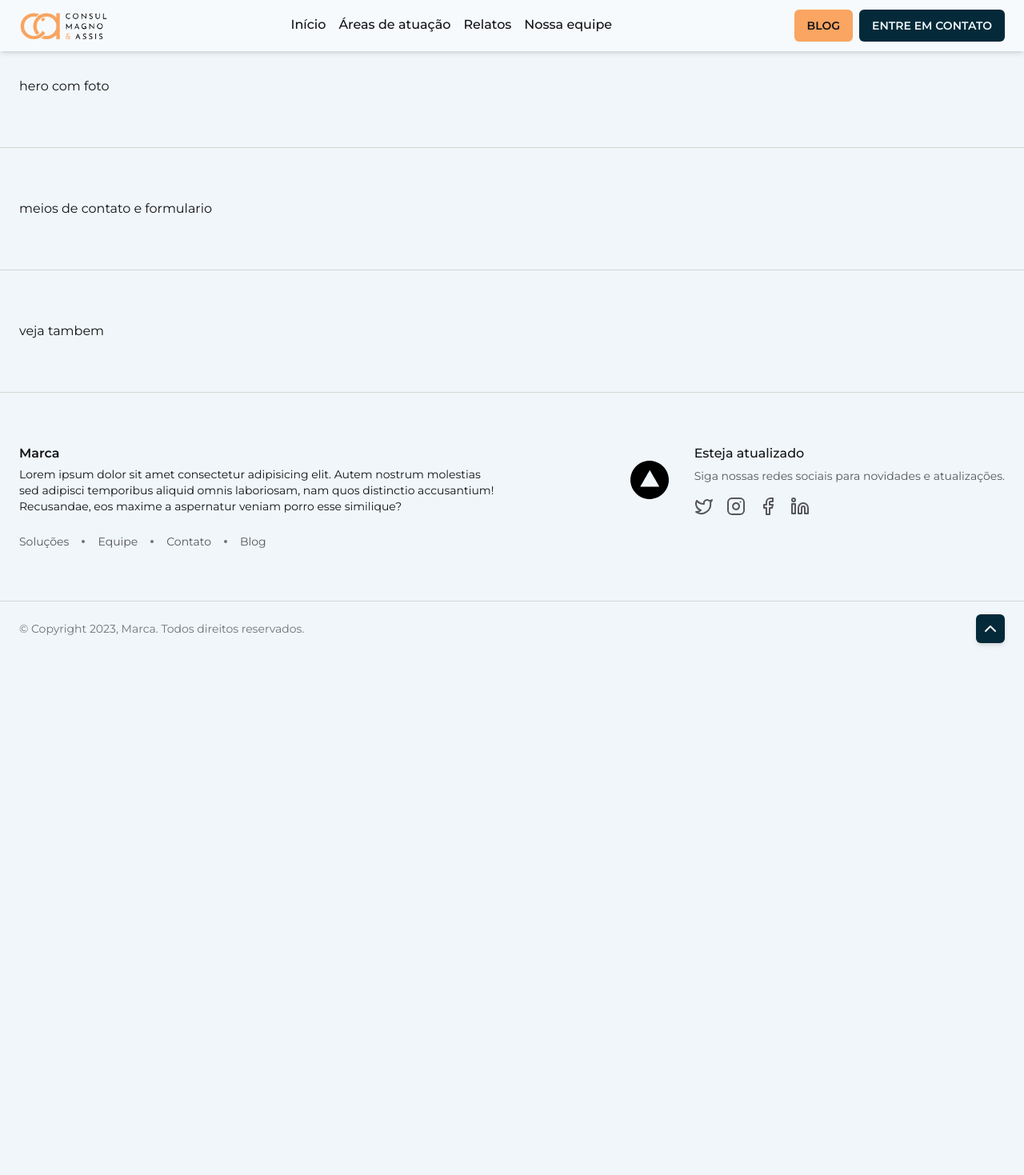
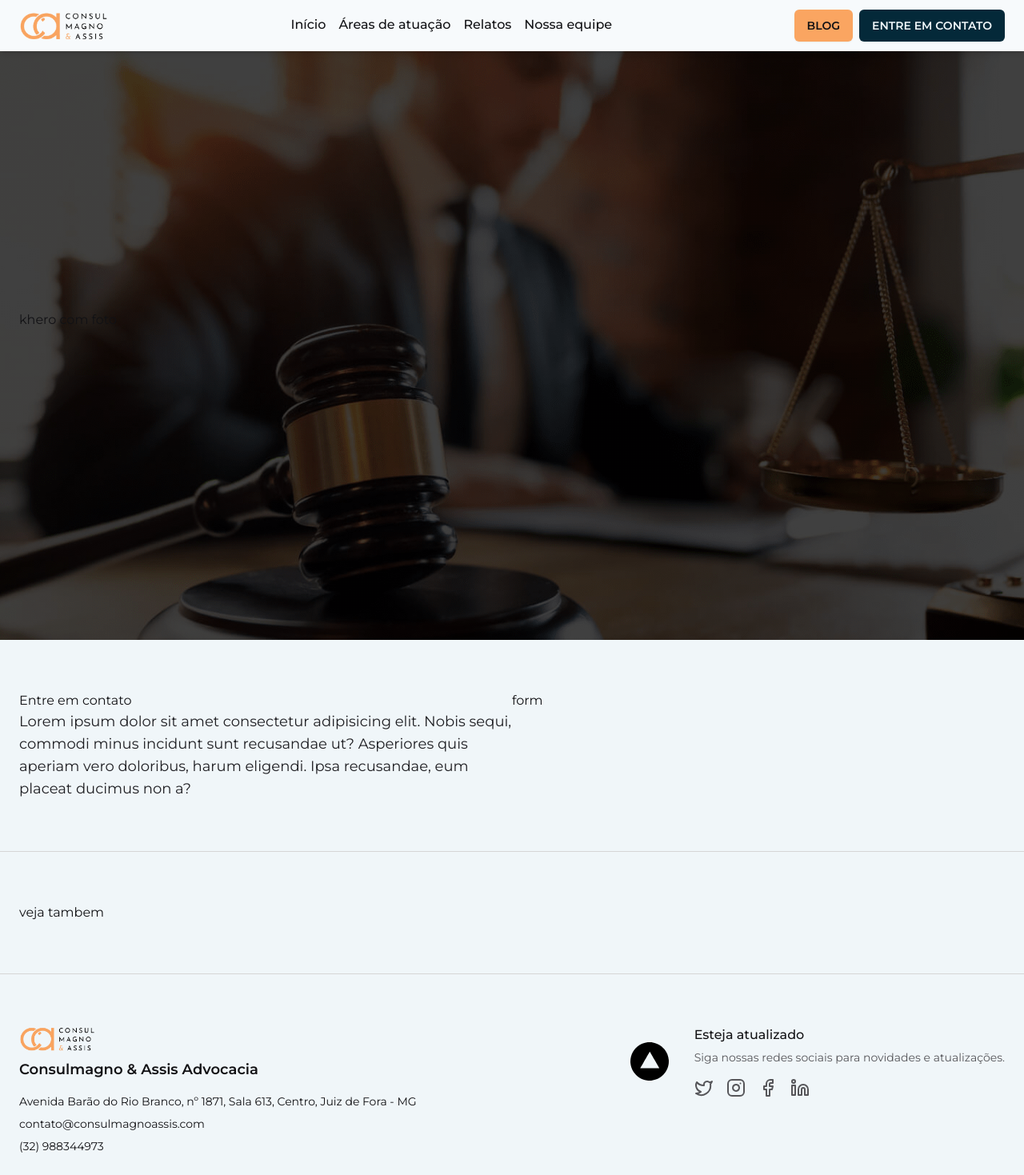
Before and after one commit to charmingruby/consulmagno-e-assis, a Next.js app: page /contato in a window 1280 px wide. Shown: the top 1469 px of the page at 80% size. Before the commit the page ends 820 px from the top, so only its background shows below. Built offline with nearby package versions, Linux system fonts and the light colour scheme.

Commit message:
unfinished footer

```diff
--- a/src/app/(app)/(home)/page.tsx
+++ b/src/app/(app)/(home)/page.tsx
@@ -90,7 +90,7 @@ export default function Home() {
 
       {/* Map */}
       <Container.Root className="bg-white">
-        <Container.Content className="grid grid-cols-1 md:grid-cols-2">
+        <Container.Content className="grid grid-cols-1 md:grid-cols-2 gap-12">
           <div className="flex flex-col justify-center gap-12">
             <MapAnnotations
               title="Title"
@@ -103,6 +103,24 @@ export default function Home() {
           </div>
           <div className='order-first md:order-last'>
             <Image src={map} alt="Mapa de onde atuamos" />
+
+            <div className='space-y-4 border border-gray-100 rounded-md p-4'>
+              <small className='text-base font-semibold'>Legenda</small>
+              <div className='space-y-2 text-sm'>
+                {/* Atuaçao */}
+                <div className='flex items-center gap-2'>
+                  <div className='h-3 w-8 rounded-sm bg-secondary-main' />
+                  <span className='font-medium'>Áreas que já atuamos</span>
+                </div>
+
+                {/* Nao atua */}
+                <div className='flex items-center gap-2'>
+                  <div className='h-3 w-8 rounded-sm bg-primary-main' />
+                  <span className='font-medium'>Nunca atuamos</span>
+                </div>
+
+              </div>
+            </div>
           </div>
         </Container.Content>
       </Container.Root>
--- a/src/app/(app)/components/footer/bottom-footer.tsx
+++ b/src/app/(app)/components/footer/bottom-footer.tsx
@@ -5,7 +5,7 @@ export function BottomFooter() {
     <div className="flex justify-between items-center">
       {/* Copyright */}
       <div className="text-gray-300 text-sm">
-        © Copyright 2023, Marca. Todos direitos reservados.
+        © Copyright 2023, Consulmagno & Assis Advocacia. Todos direitos reservados.
       </div>
 
       <ScrollBackToTopButton />
--- a/src/app/(app)/components/footer/brand-presentation.tsx
+++ b/src/app/(app)/components/footer/brand-presentation.tsx
@@ -1,13 +1,21 @@
+import Image from "next/image";
+import logo from '@/assets/images/logo.png'
+import { Building2 } from "lucide-react";
+
 export function BrandPresentation() {
   return (
-    <div className="flex flex-col gap-1">
-      <h2 className="font-semibold">Marca</h2>
-      <h3 className="text-sm">
-        Lorem ipsum dolor sit amet consectetur adipisicing elit. Autem nostrum
-        molestias sed adipisci temporibus aliquid omnis laboriosam, nam quos
-        distinctio accusantium! Recusandae, eos maxime a aspernatur veniam porro
-        esse similique?{' '}
-      </h3>
+    <div className="flex flex-col">
+      <Image src={logo} alt="Logo" className="w-24 mb-2" />
+      <h2 className="font-semibold text-lg mb-4">Consulmagno & Assis Advocacia</h2>
+
+      <div className="flex flex-col gap-2">
+        <small className="text-sm">Avenida Barão do Rio Branco, nº 1871, Sala 613, Centro, Juiz de Fora - MG</small>
+        <small className="text-sm">
+          contato@consulmagnoassis.com
+        </small>
+        <small className="text-sm">(32) 988344973</small>
+
+      </div>
     </div>
   )
 }
--- a/src/app/(app)/contato/page.tsx
+++ b/src/app/(app)/contato/page.tsx
@@ -1,14 +1,35 @@
 import * as Container from '@/components/ui/container'
+import { Text } from '@/components/ui/text'
 
 export default function Contact() {
   return (
     <>
-      <Container.Root border="borderBottom">
-        <Container.Content className="pt-24">hero com foto</Container.Content>
+
+      <Container.Root className="hero-img flex items-center sm:py-0 bg-no-repeat bg-center bg-fixed md:min-h-screen">
+        <Container.Content >
+          <div className="z-10 mt-16 sm:mt-0 w-full md:max-w-2xl flex flex-col justify-center ">
+            khero com foto
+          </div>
+        </Container.Content>
       </Container.Root>
 
       <Container.Root border="borderBottom">
-        <Container.Content>meios de contato e formulario</Container.Content>
+        <Container.Content className='grid grid-cols-2 '>
+          <div>
+
+            <h2>Entre em contato</h2>
+            <Text>Lorem ipsum dolor sit amet consectetur adipisicing elit. Nobis sequi, commodi minus incidunt sunt recusandae ut? Asperiores quis aperiam vero doloribus, harum eligendi. Ipsa recusandae, eum placeat ducimus non a?</Text>
+
+
+            <div>
+
+            </div>
+          </div>
+
+          <div>
+            form
+          </div>
+        </Container.Content>
       </Container.Root>
 
       <Container.Root>
--- a/src/components/ui/box.tsx
+++ b/src/components/ui/box.tsx
@@ -12,7 +12,7 @@ const box = tv({
       spaceless: 'p-0'
     },
     interaction: {
-      default: 'hover:shadow-md cursor-pointer transition-all hover:border-secondary-main',
+      default: 'hover:shadow-md cursor-pointer transition-all hover:border-gray-300',
       noInteraction: ''
     }
   },
```
